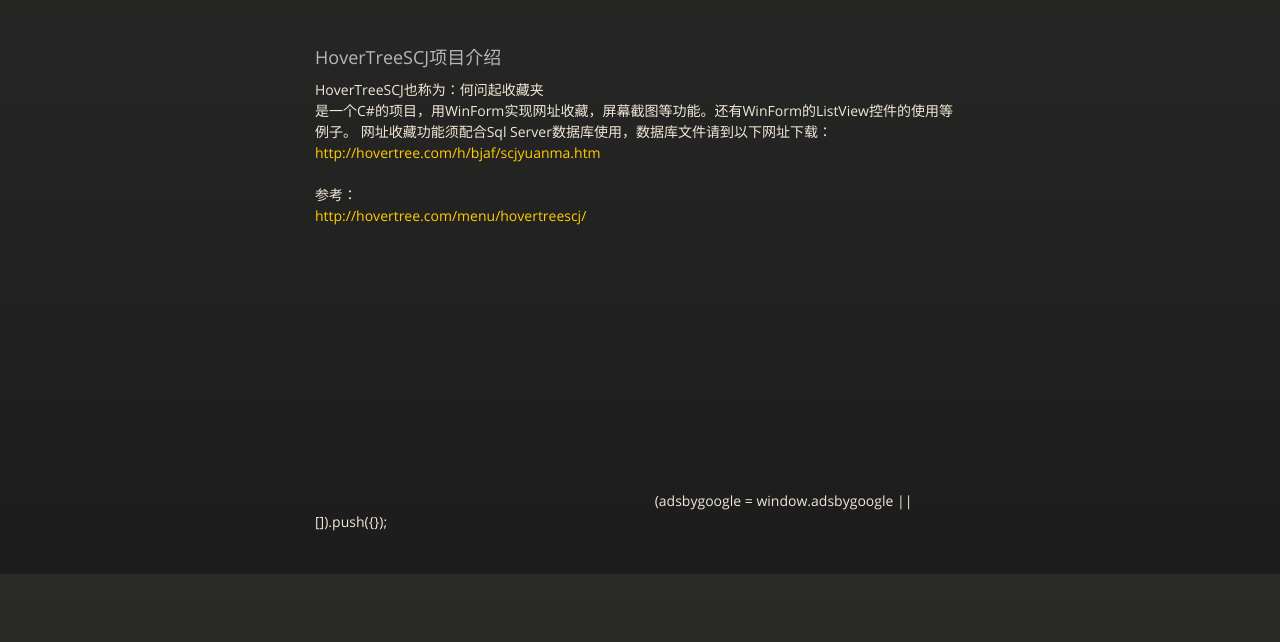
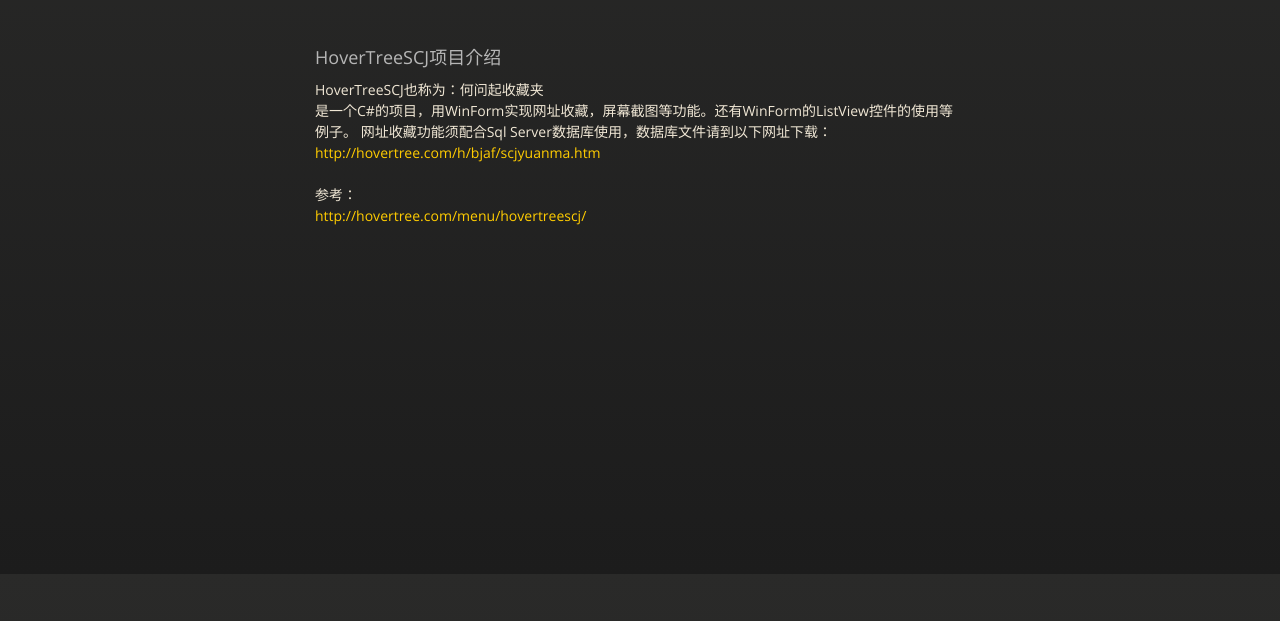
Before and after one commit to hovertree/HoverTreeSCJ, a plain HTML site: page index.html in a window 1280 px wide. Shown: the part 226-868 px from the top of the page. After the commit the page ends 847 px from the top, so only its background shows below. Drawn offline with nearby package versions, Linux system fonts and the light colour scheme.

Commit message:
20160622b

```diff
--- a/index.html
+++ b/index.html
@@ -59,7 +59,7 @@
                 <br />
                 <script async src="//pagead2.googlesyndication.com/pagead/js/adsbygoogle.js"></script>
                 <ins class="adsbygoogle" style="display:inline-block;width:336px;height:280px" data-ad-client="ca-pub-7740261255677392" data-ad-slot="9539273297"></ins>
-                (adsbygoogle = window.adsbygoogle || []).push({});
+                <script> (adsbygoogle = window.adsbygoogle || []).push({});</script>
             </p>
 
         </section>
```
